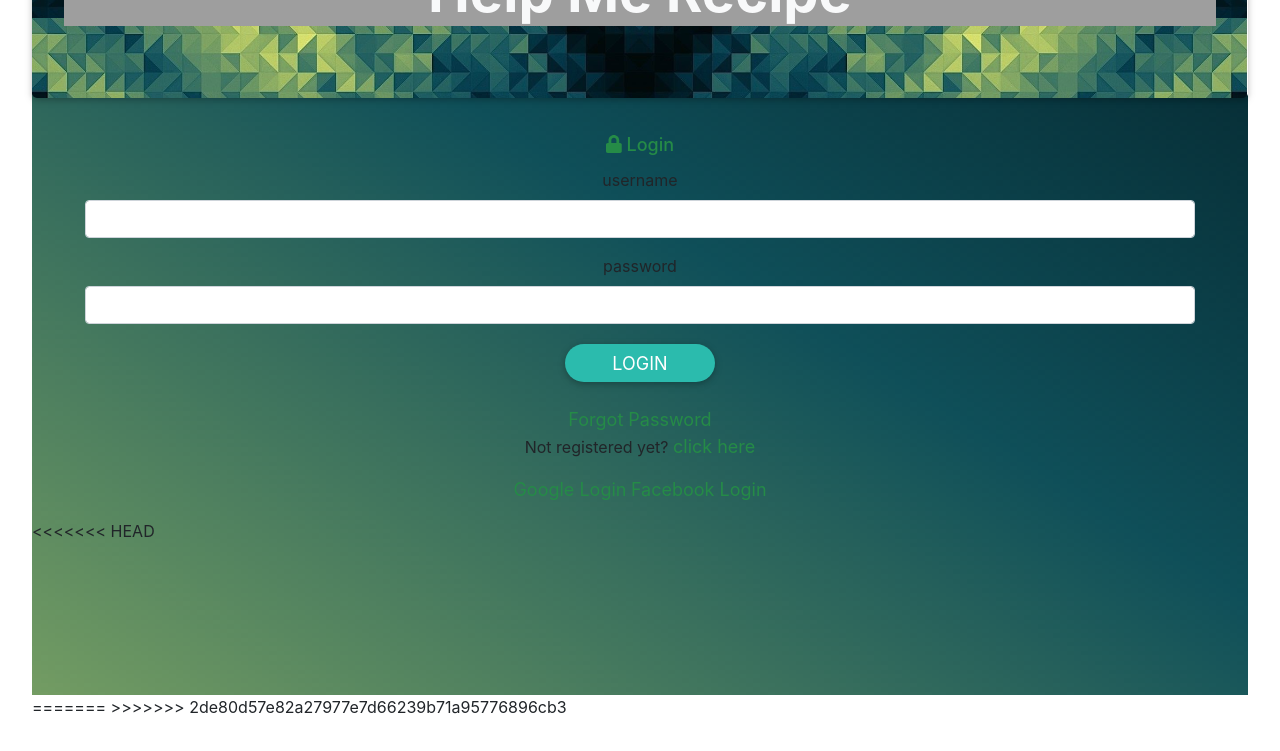
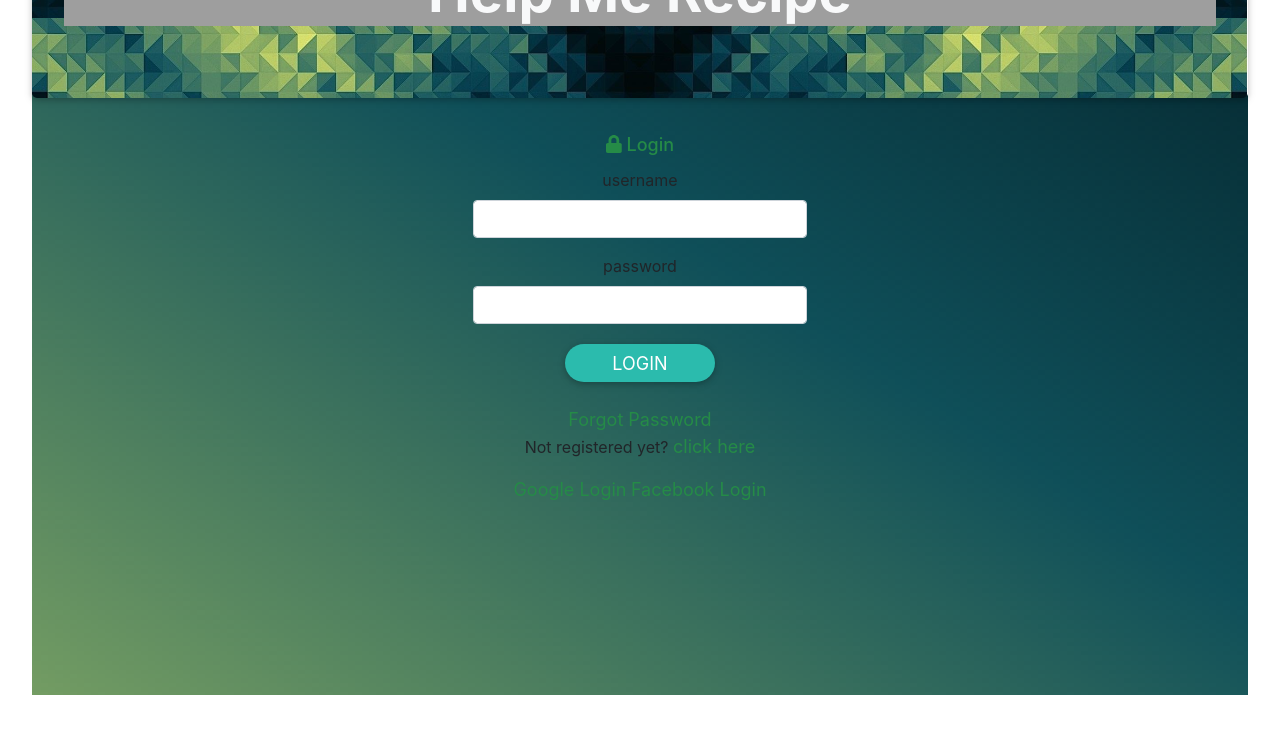
Before and after one commit to abigehl/Cs307GroupProject, a Flask app: page / in a window 1280 px wide. Shown: the part 137-888 px from the top of the page. After the commit the page ends 832 px from the top, so only its background shows below. Run offline with Flask 2, Linux system fonts and the light colour scheme; some libraries are stand-ins or nearby versions; grey boxes are pictures that could not be loaded.

Commit message:
text length

```diff
--- a/templates/main.html
+++ b/templates/main.html
@@ -63,16 +63,18 @@ Sign In
 	    <div class="login-popup-heading text-center">
 	        <h4><i class="fa fa-lock" aria-hidden="true"></i> Login </h4>
 	    </div>
-
+	</div>
 
     <form id="loginMember" role="form" action="" method="post">
-                {{ form.hidden_tag() }}
-                {{ wtf.form_field(form.username) }}
-                {{ wtf.form_field(form.password) }}
+    	<div class="container padding text-center" style="width: 30%">
+    		{{ form.hidden_tag() }}
+            {{ wtf.form_field(form.username) }}
+            {{ wtf.form_field(form.password) }}
 
-        <button type="submit" class="btn btn-default login-popup-btn" name="submit" value="1">Login</button>
+        	<button type="submit" class="btn btn-default login-popup-btn" name="submit"
+        value="1">Login</button>
+        </div>
     </form>
-	</div>
 
 	<div class="mb-4"></div>
 
@@ -87,12 +89,9 @@ Sign In
       <a href="{{ url_for('googleSignin') }}" type="button">Google Login</a>
       <a href="{{ url_for('facebookSignin') }}" type="button">Facebook Login</a>
     </div>
-<<<<<<< HEAD
 
 	</div>
-=======
 
->>>>>>> 2de80d57e82a27977e7d66239b71a95776896cb3
 </body>
 
 </html>
```
